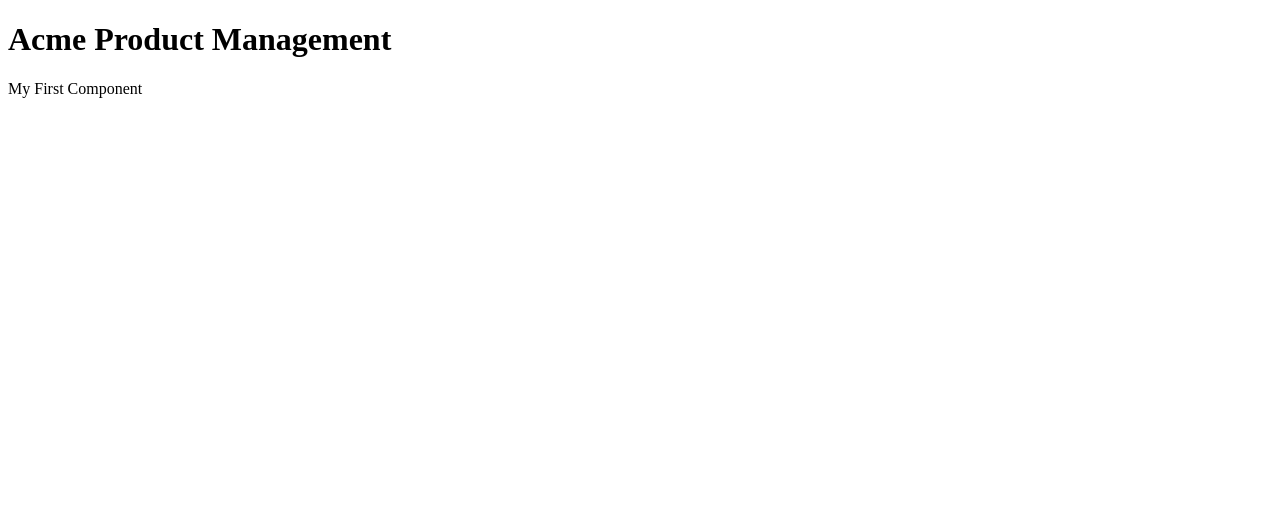
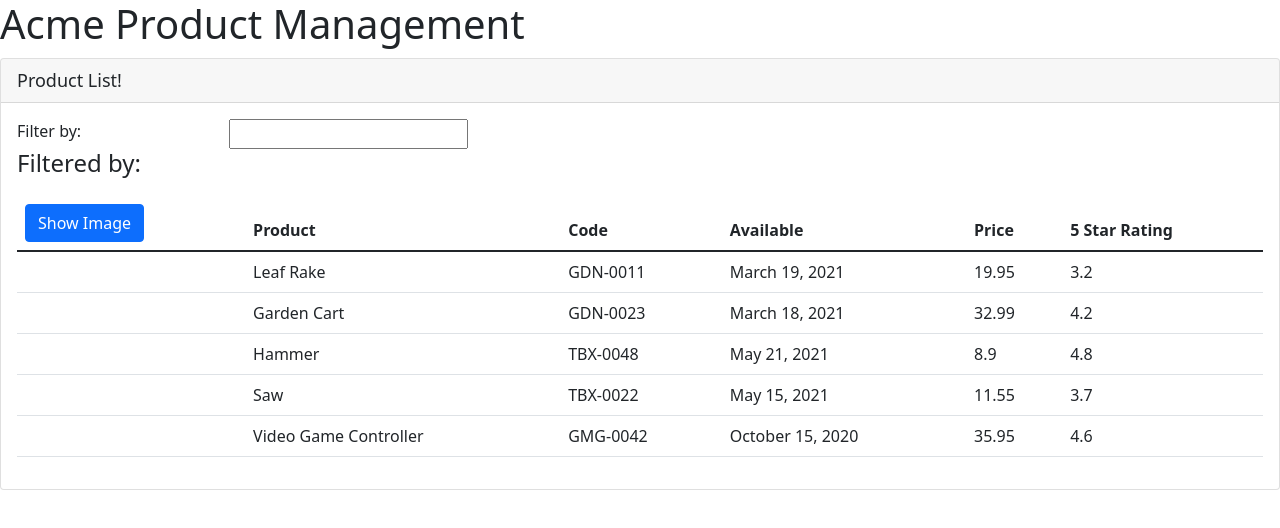
Before and after one commit to JulianaBernardes/angular-lerning, an Angular app in the folder Angular-GettingStarted-master/APM/: page / in a window 1280 px wide. Shown: the top 528 px of the page. Built offline with nearby package versions, Linux system fonts and the light colour scheme.

Commit message:
add product-list component

```diff
--- a/Angular-GettingStarted-master/APM/package.json
+++ b/Angular-GettingStarted-master/APM/package.json
@@ -18,6 +18,8 @@
     "@angular/platform-browser": "~12.0.0",
     "@angular/platform-browser-dynamic": "~12.0.0",
     "@angular/router": "~12.0.0",
+    "bootstrap": "^5.1.0",
+    "font-awesome": "^4.7.0",
     "rxjs": "~6.6.0",
     "tslib": "^2.1.0",
     "zone.js": "~0.11.4"
--- a/Angular-GettingStarted-master/APM/src/app/app.component.ts
+++ b/Angular-GettingStarted-master/APM/src/app/app.component.ts
@@ -5,7 +5,7 @@ import { Component } from "@angular/core";
   template: `
     <div>
       <h1>{{pageTitle}}</h1>
-      <div>My First Component</div>
+      <pm-products></pm-products>
     </div>
   `
 })
--- a/Angular-GettingStarted-master/APM/src/app/app.module.ts
+++ b/Angular-GettingStarted-master/APM/src/app/app.module.ts
@@ -2,10 +2,12 @@ import { NgModule } from '@angular/core';
 import { BrowserModule } from '@angular/platform-browser';
 
 import { AppComponent } from './app.component';
+import { ProductListComponent } from './products/product-list.component';
 
 @NgModule({
   declarations: [
-    AppComponent
+    AppComponent,
+    ProductListComponent
   ],
   imports: [
     BrowserModule
--- /dev/null
+++ b/Angular-GettingStarted-master/APM/src/app/products/product-list.component.html
@@ -0,0 +1,52 @@
+<div class="card">
+
+    <div class="card-header">
+        {{pageTitle}}
+    </div>
+    <div class="card-body">
+
+        <div class="row">
+            <div class="col-md-2">Filter by: </div>
+            <div class="col-md-4">
+                <input type="text"/>
+            </div>
+        </div>
+
+        <div class="row">
+            <div class="col-md-6">
+                <h4>Filtered by: </h4>
+            </div>
+        </div>
+
+        <div class="table-responsive">
+            <table class="table" *ngIf='products.length'>
+                <thead>
+                    <tr>
+                        <th>
+                            <button class="btn btn-primary">
+                                Show Image
+                            </button>
+                        </th>
+                        <th>Product</th>
+                        <th>Code</th>
+                        <th>Available</th>
+                        <th>Price</th>
+                        <th>5 Star Rating</th>
+                    </tr>
+                </thead>
+                <tbody>
+                    <tr *ngFor='let product of products'>
+                        <td></td>
+                        <td>{{product.productName}}</td>
+                        <td>{{product.productCode}}</td>
+                        <td>{{product.releaseDate}}</td>
+                        <td>{{product.price}}</td>
+                        <td>{{product.starRating}}</td>
+                    </tr>
+                </tbody>
+            </table>
+        </div>
+
+    </div>
+
+</div>
--- /dev/null
+++ b/Angular-GettingStarted-master/APM/src/app/products/product-list.component.ts
@@ -0,0 +1,62 @@
+import { Component } from "@angular/core";
+
+@Component({
+    selector:'pm-products',
+    templateUrl: './product-list.component.html'
+})
+
+export class ProductListComponent {
+    pageTitle: string = 'Product List!'
+    products: any[] = [
+        {
+          "productId": 1,
+          "productName": "Leaf Rake",
+          "productCode": "GDN-0011",
+          "releaseDate": "March 19, 2021",
+          "description": "Leaf rake with 48-inch wooden handle.",
+          "price": 19.95,
+          "starRating": 3.2,
+          "imageUrl": "assets/images/leaf_rake.png"
+        },
+        {
+          "productId": 2,
+          "productName": "Garden Cart",
+          "productCode": "GDN-0023",
+          "releaseDate": "March 18, 2021",
+          "description": "15 gallon capacity rolling garden cart",
+          "price": 32.99,
+          "starRating": 4.2,
+          "imageUrl": "assets/images/garden_cart.png"
+        },
+        {
+          "productId": 5,
+          "productName": "Hammer",
+          "productCode": "TBX-0048",
+          "releaseDate": "May 21, 2021",
+          "description": "Curved claw steel hammer",
+          "price": 8.9,
+          "starRating": 4.8,
+          "imageUrl": "assets/images/hammer.png"
+        },
+        {
+          "productId": 8,
+          "productName": "Saw",
+          "productCode": "TBX-0022",
+          "releaseDate": "May 15, 2021",
+          "description": "15-inch steel blade hand saw",
+          "price": 11.55,
+          "starRating": 3.7,
+          "imageUrl": "assets/images/saw.png"
+        },
+        {
+          "productId": 10,
+          "productName": "Video Game Controller",
+          "productCode": "GMG-0042",
+          "releaseDate": "October 15, 2020",
+          "description": "Standard two-button video game controller",
+          "price": 35.95,
+          "starRating": 4.6,
+          "imageUrl": "assets/images/xbox-controller.png"
+        }
+      ]
+}
--- a/Angular-GettingStarted-master/APM/src/styles.css
+++ b/Angular-GettingStarted-master/APM/src/styles.css
@@ -1,4 +1,7 @@
 /* You can add global styles to this file, and also import other style files */
+@import "~bootstrap/dist/css/bootstrap.min.css";
+@import "~font-awesome/css/font-awesome.min.css";
+
 div.card-header {
  font-size: large;
 }
```
Also changed, not shown: 1 other file (tests, documents, lock files or other folders).
